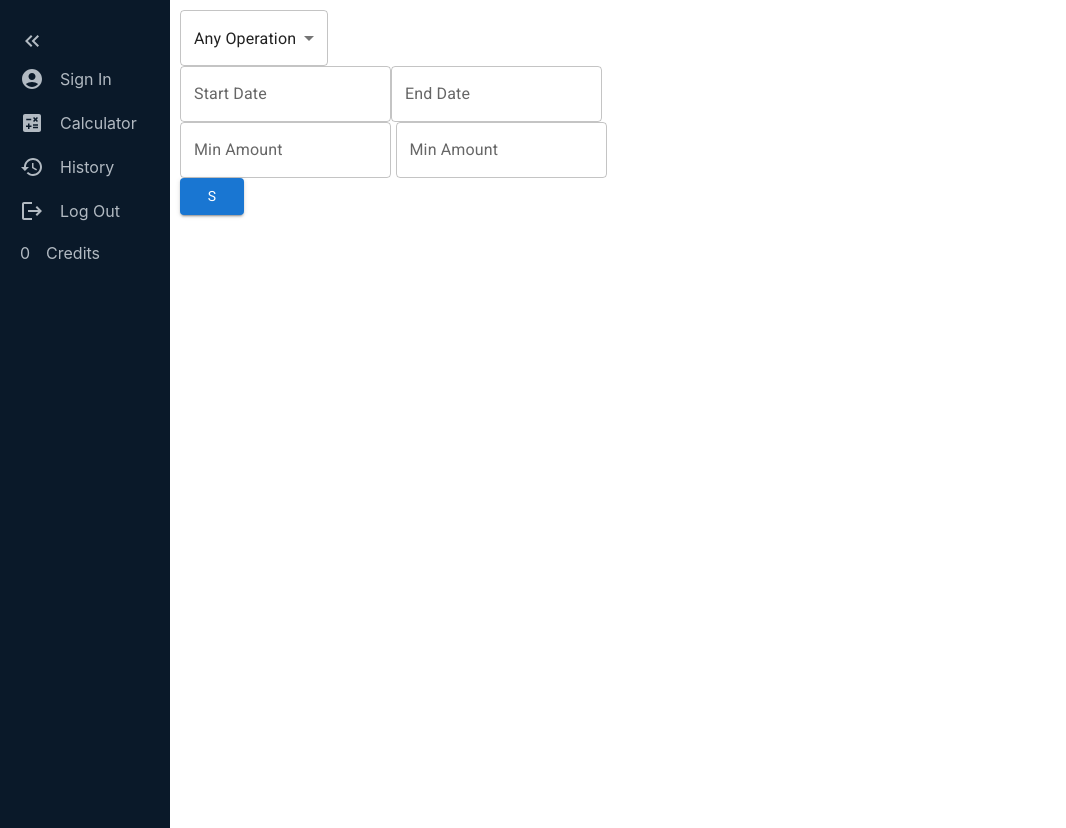
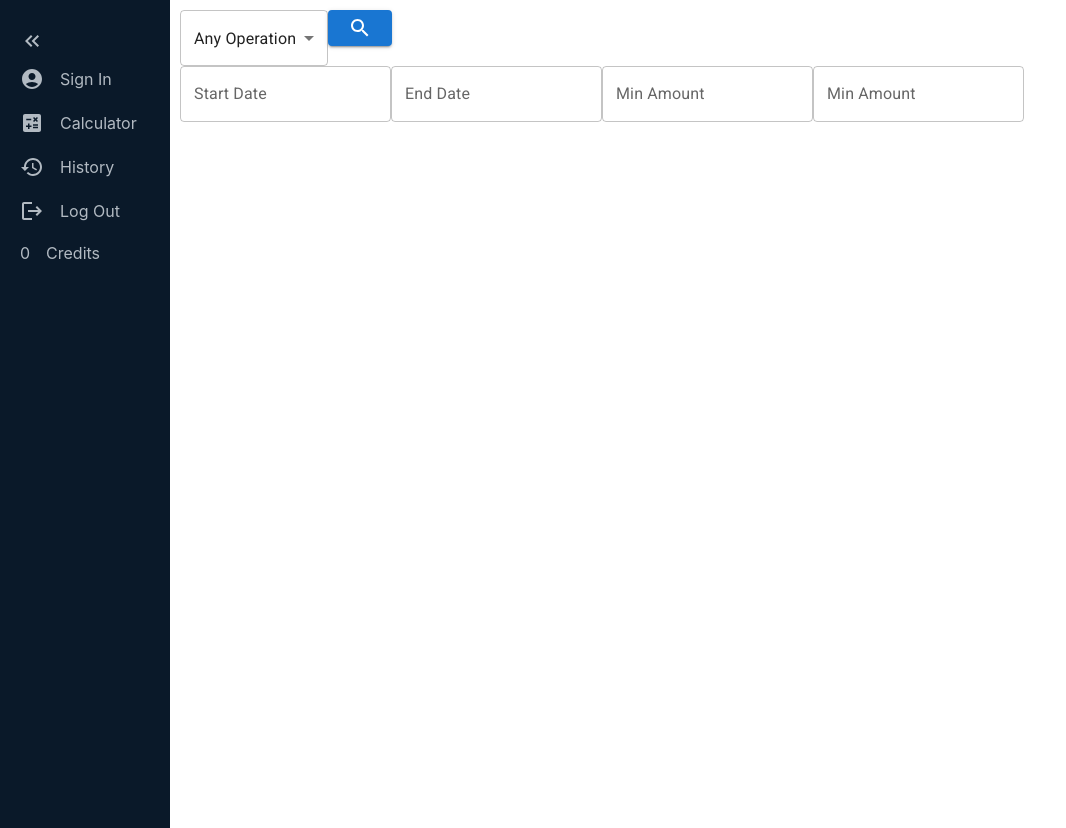
Before and after one commit to bear013/calcoolator-client, a React (Create React App) app: page /history in a window 1280 px wide. Shown: the whole page, without its empty margins (0-1066 px from the left). Built offline with nearby package versions, Linux system fonts and the light colour scheme.

Commit message:
added styles to result table

```diff
--- a/src/pages/History.js
+++ b/src/pages/History.js
@@ -1,8 +1,18 @@
 import { useState,useEffect } from 'react';
 import Button from '@mui/material/Button';
 import Select from '@mui/material/Select';
+import Table from '@mui/material/Table';
+import TableHead from '@mui/material/TableHead';
+import TableRow from '@mui/material/TableRow';
+import TableCell from '@mui/material/TableCell';
+import TableBody from '@mui/material/TableBody';
+import TableContainer from '@mui/material/TableContainer';
+import Paper from '@mui/material/Paper';
 import MenuItem from '@mui/material/MenuItem';
 import TextField from '@mui/material/TextField';
+import Grid from '@mui/material/Grid';
+import Search from '@mui/icons-material/Search';
+import Delete from '@mui/icons-material/Delete';
 
 function TypeFilter(props) {
   return (
@@ -37,24 +47,28 @@ function DateFilter(props) {
 
 function AmountFilter(props) {
   return (
-	<div><TextField type="text" label="Min Amount" placeholder="1" onChange={props.filterEvents.minAmountFilterChange} /> <TextField type="text" label="Min Amount" placeholder="100" onChange={props.filterEvents.maxAmountFilterChange} /> </div>
+	<div><TextField type="text" label="Min Amount" placeholder="1" onChange={props.filterEvents.minAmountFilterChange} /><TextField type="text" label="Min Amount" placeholder="100" onChange={props.filterEvents.maxAmountFilterChange} /> </div>
   )
 }
 
 
 function SearchButton(props) {
   return (
-	<div> <Button onClick={() => props.searchFunction(0)} variant="contained" > S </Button></div>
+	<div> <Button minHeight="64px" onClick={() => props.searchFunction(0)} variant="contained" > <Search/> </Button></div>
   )
 }
 
 function SearchBar(props) {
   return (
 	<div className="searchbar">
-		<TypeFilter filterEvents={props.events} typeFilter={props.typeFilter} />
+	<Grid container spacing={0} xs={12} >
+		<TypeFilter filterEvents={props.events} typeFilter={props.typeFilter} /><SearchButton searchFunction={props.searchFunction}/>
+
+	</Grid>
+	<Grid container spacing={0} xs={12} >
 		<DateFilter filterEvents={props.events} />
 		<AmountFilter filterEvents={props.events}/>
-		<SearchButton searchFunction={props.searchFunction}/>
+	</Grid>
 	</div>
   )
 }
@@ -71,16 +85,28 @@ function HistoryFooter(props) {
 
 function ResultsData(props) {
   return (
-	<div>
-	<table>
-	{props.searchResults !== undefined? <tr> <th>Type</th> <th> Amount </th> <th> Balance </th> <th> Response </th> <th> Date </th>  <th></th> </tr> : <tr></tr> }
-	{props.searchResults !== undefined && props.searchResults.data.rows.map(item =>{
-       return <tr> <td> {item.type} </td> <td> {item.amount} </td> <td> {item.balance} </td> <td> {item.response} </td> <td> {item.op_date} </td> <td><Button onClick={() => props.tryDeleteRecord(item.record_id)}>X</Button></td>  </tr>
-    })}
-	</table>
-	{props.searchResults !== undefined && props.searchResults.resultCode == 0? <HistoryFooter currentIndex={props.searchResults.data.currentPage} itemCount={props.searchResults.data.count} totalPages={props.searchResults.data.totalPages} selectPage={props.selectPage} /> : <div></div> }
+	<TableContainer component={Paper}>
+		<Table aria-label="simple table">
+			{props.searchResults !== undefined?
+				<TableHead>
+					<TableRow>
+						<TableCell>Type</TableCell>
+						<TableCell>Amount</TableCell>
+						<TableCell>Balance</TableCell>
+						<TableCell>Response</TableCell>
+						<TableCell>Date</TableCell>
+						<TableCell></TableCell>
+					</TableRow>
+				</TableHead>:<TableHead></TableHead>}
+			<TableBody>
+				{props.searchResults !== undefined && props.searchResults.data.rows.map(item =>{
+				   return <TableRow> <TableCell> {item.type} </TableCell> <TableCell> {item.amount} </TableCell> <TableCell> {item.balance} </TableCell> <TableCell> {item.response} </TableCell> <TableCell> {item.op_date} </TableCell> <TableCell><Button onClick={() => props.tryDeleteRecord(item.record_id)}><Delete/></Button></TableCell>  </TableRow>
+				})}
+			</TableBody>
+		</Table>
+		{props.searchResults !== undefined && props.searchResults.resultCode == 0? <HistoryFooter currentIndex={props.searchResults.data.currentPage} itemCount={props.searchResults.data.count} totalPages={props.searchResults.data.totalPages} selectPage={props.selectPage} /> : <div></div> }
 
-	</div>
+	</TableContainer>
   )
 }
 
```
